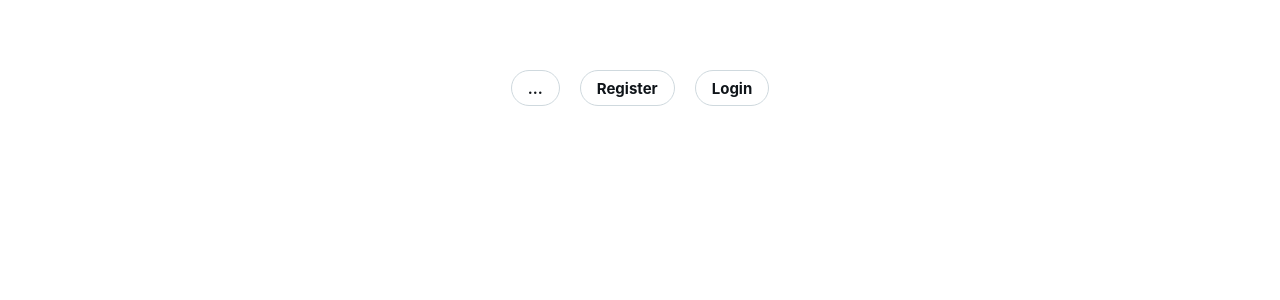
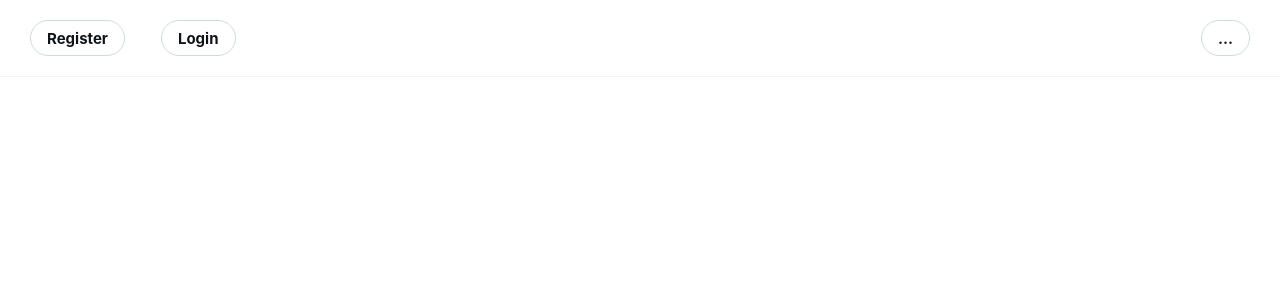
Before and after one commit to jheni1e/angular21-bosch, an Angular app in the folder Aula 02 - DTAPlace/dtaplace/: page / in a window 1280 px wide. Shown: the top 300 px of the page. Built offline with nearby package versions, Linux system fonts and the light colour scheme.

Commit message:
header made

```diff
--- a/Aula 02 - DTAPlace/dtaplace/src/app/features/main-page/main-page.css
+++ b/Aula 02 - DTAPlace/dtaplace/src/app/features/main-page/main-page.css
@@ -2,9 +2,24 @@
     display: flex;
     align-items: center;
     flex-direction: column;
-    margin-top: 60px;
+    padding-top: 80px;
 }
 
 .header-buttons {
+    position: fixed;
+    top: 0;
+    left: 0;
+    right: 0;
+    display: flex;
+    align-items: center;
+    padding: 10px 20px;
     gap: 1rem;
+    background-color: rgba(255, 255, 255, 0.85);
+    backdrop-filter: blur(12px);
+    border-bottom: 1px solid rgb(239, 243, 244);
+    z-index: 1000;
 }
+
+.header-buttons button-info:last-child {
+    margin-left: auto;
+}
--- a/Aula 02 - DTAPlace/dtaplace/src/app/features/main-page/main-page.html
+++ b/Aula 02 - DTAPlace/dtaplace/src/app/features/main-page/main-page.html
@@ -1,8 +1,8 @@
 <div class="main-container">
     <div class="header-buttons">
-        <button-info label="..." [action]="salvar" />
         <button-info label="Register" [action]="salvar" />
         <button-info label="Login" [action]="salvar" />
+        <button-info label="..." [action]="salvar" />
     </div>
 
     <router-outlet></router-outlet>
--- a/Aula 02 - DTAPlace/dtaplace/src/app/shared/button-info/button-info.css
+++ b/Aula 02 - DTAPlace/dtaplace/src/app/shared/button-info/button-info.css
@@ -16,7 +16,7 @@ button {
     cursor: pointer;
     transition: background-color 0.2s;
     user-select: none;
-    margin: 10px;''
+    margin: 10px;
 }
 
 button:hover {
```
